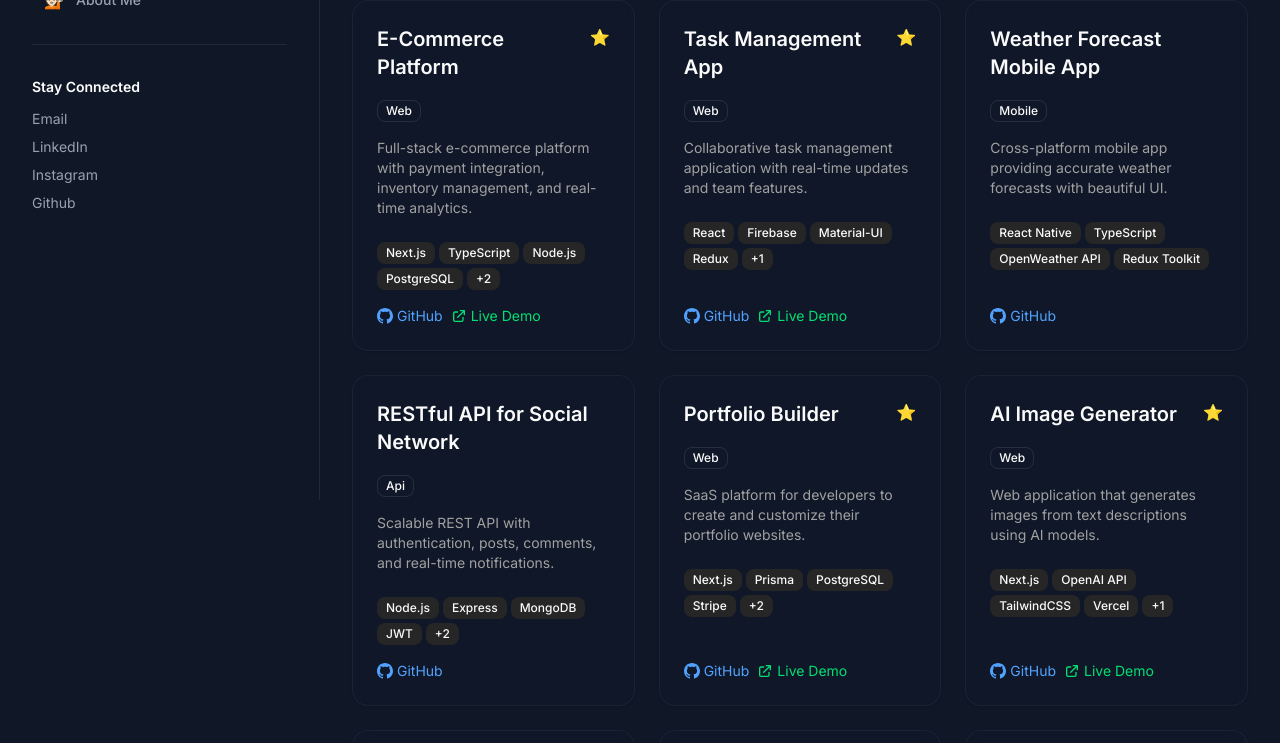
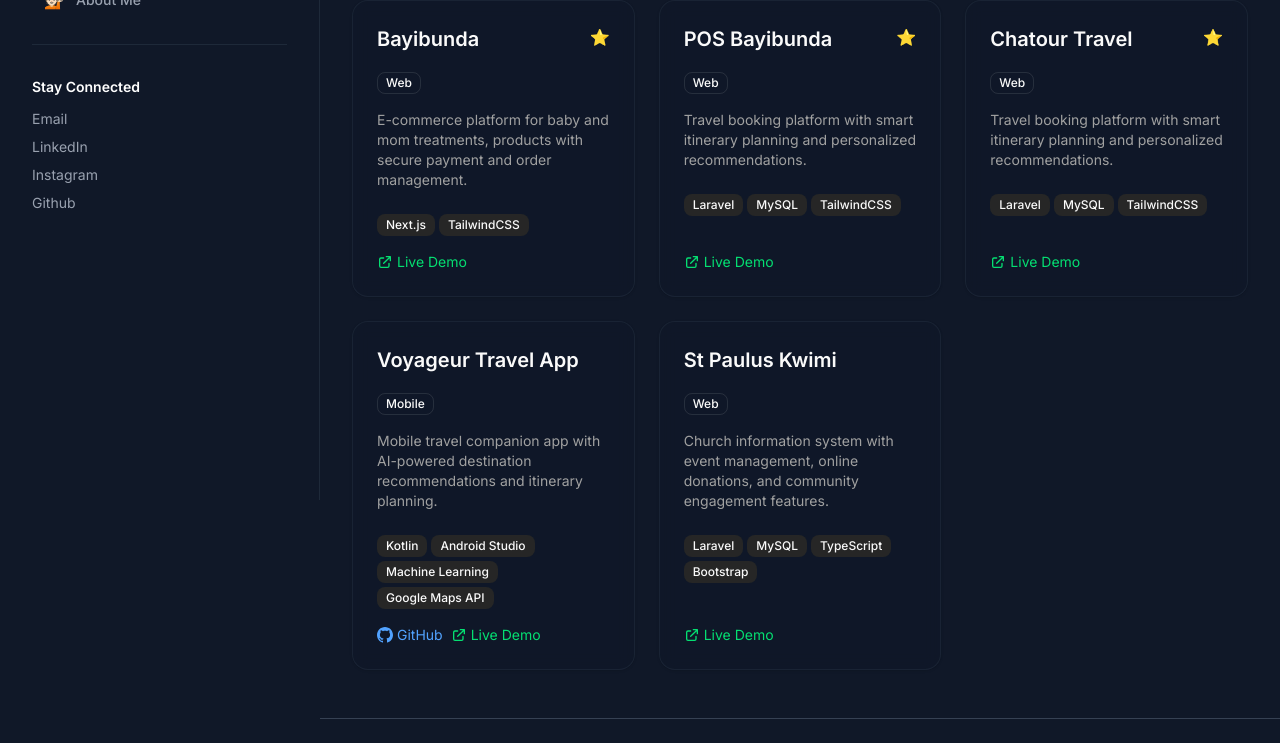
Before and after one commit to diasoy/profile, a Next.js app: page /projects in a window 1280 px wide. Shown: the part 300-1043 px from the top of the page. Built offline with nearby package versions, Linux system fonts and the light colour scheme.

Commit message:
feat: update About page animations and enhance card styles, remove unused project categories, and modify project data structure

```diff
--- a/src/app/about/page.tsx
+++ b/src/app/about/page.tsx
@@ -56,7 +56,7 @@
       <div className="relative mx-auto max-w-6xl px-6 py-14 lg:px-10 lg:py-16">
         <section className="mb-14">
           <div className="grid items-center gap-10 lg:grid-cols-[1.15fr_0.85fr]">
-            <div className="space-y-6">
+            <div className="space-y-6 animate-in fade-in slide-in-from-bottom-6">
               <div className="flex flex-wrap gap-2">
                 <Badge
                   variant="secondary"
@@ -100,10 +100,11 @@
               </div>
 
               <div className="grid gap-3 sm:grid-cols-3">
-                {stats.map((stat) => (
+                {stats.map((stat, index) => (
                   <div
                     key={stat.label}
-                    className="rounded-2xl border border-gray-200/80 bg-white/80 px-4 py-4 shadow-sm transition duration-200 hover:-translate-y-0.5 hover:border-emerald-400/70 hover:shadow-lg dark:border-gray-800/80 dark:bg-gray-900/70 dark:hover:border-emerald-400/50"
+                    className="rounded-2xl border border-gray-200/80 bg-white/80 px-4 py-4 shadow-sm transition duration-200 hover:-translate-y-0.5 hover:border-emerald-400/70 hover:shadow-lg animate-in fade-in slide-in-from-bottom-3 dark:border-gray-800/80 dark:bg-gray-900/70 dark:hover:border-emerald-400/50"
+                    style={{ animationDelay: `${index * 90}ms` }}
                   >
                     <p className="bg-gradient-to-r from-emerald-500 to-blue-500 bg-clip-text text-3xl font-semibold text-transparent">
                       {stat.value}
@@ -119,6 +120,7 @@
               </div>
             </div>
 
+            <div className="animate-in fade-in slide-in-from-top-6">
               <Card className="relative overflow-hidden border-gray-200/70 bg-gradient-to-br from-white/70 via-white/40 to-emerald-50/50 shadow-xl dark:border-gray-800/70 dark:from-gray-900/80 dark:via-gray-900/60 dark:to-emerald-900/20">
                 <div className="absolute right-3 top-3 h-28 w-28 rounded-full bg-emerald-400/15 blur-2xl" />
                 <div className="absolute -left-10 -bottom-12 h-36 w-36 rounded-full bg-blue-500/15 blur-2xl dark:bg-blue-500/20" />
@@ -132,10 +134,11 @@
                   </CardDescription>
                 </CardHeader>
                 <CardContent className="relative space-y-4">
-                {focusAreas.map((area) => (
+                  {focusAreas.map((area, index) => (
                     <div
                       key={area.title}
-                    className="flex items-start gap-3 rounded-xl border border-gray-200/70 bg-white/70 px-4 py-3 shadow-sm dark:border-gray-800/70 dark:bg-gray-900/70"
+                      className="flex items-start gap-3 rounded-xl border border-gray-200/70 bg-white/70 px-4 py-3 shadow-sm animate-in fade-in slide-in-from-right-2 dark:border-gray-800/70 dark:bg-gray-900/70"
+                      style={{ animationDelay: `${index * 90}ms` }}
                     >
                       <div className="mt-1 h-2.5 w-2.5 shrink-0 rounded-full bg-gradient-to-br from-emerald-400 to-blue-500" />
                       <div>
@@ -150,6 +153,7 @@
                   ))}
                 </CardContent>
               </Card>
+            </div>
           </div>
         </section>
 
@@ -173,7 +177,7 @@
           </div>
 
           <div className="grid gap-6 lg:grid-cols-[1.1fr_0.9fr]">
-            <Card className="border-gray-200/70 shadow-md dark:border-gray-800/70">
+            <Card className="border-gray-200/70 shadow-md animate-in fade-in slide-in-from-left-4 dark:border-gray-800/70">
               <CardHeader>
                 <CardTitle className="text-xl text-gray-900 dark:text-white">
                   What I optimize for
@@ -216,7 +220,7 @@
               </CardContent>
             </Card>
 
-            <Card className="border-gray-200/70 shadow-md dark:border-gray-800/70">
+            <Card className="border-gray-200/70 shadow-md animate-in fade-in slide-in-from-right-4 dark:border-gray-800/70">
               <CardHeader>
                 <CardTitle className="text-xl text-gray-900 dark:text-white">
                   Stacks & tools in rotation
@@ -263,7 +267,11 @@
               const isLast = index === experience.length - 1;
 
               return (
-                <div key={exp.company} className="relative pl-8 sm:pl-10">
+                <div
+                  key={exp.company}
+                  className="relative pl-8 sm:pl-10 animate-in fade-in slide-in-from-bottom-4"
+                  style={{ animationDelay: `${index * 110}ms` }}
+                >
                   {!isLast && (
                     <div className="absolute left-3 top-6 bottom-[-24px] w-px bg-gradient-to-b from-emerald-500/40 via-emerald-500/20 to-transparent dark:from-emerald-400/40 dark:via-emerald-400/20 sm:left-4" />
                   )}
@@ -312,7 +320,7 @@
 
         <section className="mb-4">
           <div className="grid gap-6 lg:grid-cols-[1.1fr_0.9fr]">
-            <Card className="border-gray-200/70 shadow-md dark:border-gray-800/70">
+            <Card className="border-gray-200/70 shadow-md animate-in fade-in slide-in-from-left-4 dark:border-gray-800/70">
               <CardHeader>
                 <CardTitle className="text-xl text-gray-900 dark:text-white">
                   Education
@@ -351,7 +359,7 @@
               </CardContent>
             </Card>
 
-            <Card className="border-gray-200/70 shadow-md dark:border-gray-800/70">
+            <Card className="border-gray-200/70 shadow-md animate-in fade-in slide-in-from-right-4 dark:border-gray-800/70">
               <CardHeader>
                 <CardTitle className="text-xl text-gray-900 dark:text-white">
                   Certifications
--- a/src/app/projects/page.tsx
+++ b/src/app/projects/page.tsx
@@ -9,7 +9,7 @@
 export default function Projects() {
   const [selectedCategory, setSelectedCategory] = useState<string>('all');
 
-  const categories = ['all', 'web', 'mobile', 'api'];
+  const categories = ['all', 'web', 'mobile'];
 
   const filteredProjects = projects.filter((project) => {
     return selectedCategory === 'all' || project.category === selectedCategory;
--- a/src/components/ui/card.tsx
+++ b/src/components/ui/card.tsx
@@ -7,7 +7,7 @@
     <div
       data-slot="card"
       className={cn(
-        "bg-card text-card-foreground flex flex-col gap-6 rounded-2xl border border-gray-200/80 py-6 shadow-sm dark:border-gray-800/70 dark:bg-gray-900/80 dark:backdrop-blur-sm",
+        "bg-card text-card-foreground flex flex-col gap-6 rounded-2xl border border-gray-200/80 py-6 shadow-sm transition-all duration-200 hover:-translate-y-1 hover:shadow-lg hover:shadow-emerald-100/60 hover:border-emerald-400/60 dark:border-gray-800/70 dark:bg-gray-900/80 dark:backdrop-blur-sm dark:hover:border-emerald-400/50 dark:hover:shadow-emerald-500/20",
         className
       )}
       {...props}
--- a/src/data/project.ts
+++ b/src/data/project.ts
@@ -5,7 +5,7 @@
   longDescription?: string;
   image: string;
   tags: string[];
-  category: 'web' | 'mobile' | 'api';
+  category: 'web' | 'mobile';
   githubUrl?: string;
   liveUrl?: string;
   featured: boolean;
@@ -16,163 +16,73 @@
 export const projects: Project[] = [
   {
     id: '1',
-    title: 'E-Commerce Platform',
-    description: 'Full-stack e-commerce platform with payment integration, inventory management, and real-time analytics.',
-    longDescription: 'A comprehensive e-commerce solution built with Next.js and Node.js. Features include user authentication, product catalog, shopping cart, secure payment processing with Stripe, order tracking, and an admin dashboard for managing inventory and sales analytics.',
+    title: 'Bayibunda',
+    description: 'E-commerce platform for baby and mom treatments, products with secure payment and order management.',
+    longDescription: 'A comprehensive e-commerce platform tailored for baby and mom products. Features include user authentication, product catalog, shopping cart, secure payment integration with Stripe, order tracking, and an admin dashboard for managing products and orders. Built with Next.js, TypeScript, and PostgreSQL.',
     image: '/projects/ecommerce.jpg',
-    tags: ['Next.js', 'TypeScript', 'Node.js', 'PostgreSQL', 'Stripe', 'TailwindCSS'],
+    tags: ['Next.js', 'TailwindCSS'],
     category: 'web',
-    githubUrl: 'https://github.com/yourusername/ecommerce-platform',
-    liveUrl: 'https://ecommerce-demo.vercel.app',
+    githubUrl: '',
+    liveUrl: 'https://bayibunda.id',
     featured: true,
-    startDate: '2024-01',
-    endDate: '2024-06',
+    startDate: '2025-06',
+    endDate: '2025-09',
   },
   {
     id: '2',
-    title: 'Task Management App',
-    description: 'Collaborative task management application with real-time updates and team features.',
-    longDescription: 'A modern task management solution that enables teams to collaborate effectively. Built with React and Firebase, it includes features like drag-and-drop task boards, real-time synchronization, team chat, file attachments, and customizable workflows.',
-    image: '/projects/task-manager.jpg',
-    tags: ['React', 'Firebase', 'Material-UI', 'Redux', 'WebSocket'],
+    title: 'POS Bayibunda',
+    description: 'Travel booking platform with smart itinerary planning and personalized recommendations.',
+    longDescription: 'An innovative travel platform. Features include intelligent trip planning, hotel and flight booking, tour package recommendations, real-time price comparison, customer reviews, and 24/7 chat support for seamless travel experience across Indonesia.',
+    image: '/projects/chatour-travel.jpg',
+    tags: ['Laravel', 'MySQL', 'TailwindCSS'],
     category: 'web',
-    githubUrl: 'https://github.com/yourusername/task-manager',
-    liveUrl: 'https://task-manager-demo.netlify.app',
+    githubUrl: '',
+    liveUrl: 'https://pos.bayibunda.id',
     featured: true,
-    startDate: '2023-09',
-    endDate: '2023-12',
+    startDate: '2025-06',
+    endDate: '2025-09',
   },
   {
     id: '3',
-    title: 'Weather Forecast Mobile App',
-    description: 'Cross-platform mobile app providing accurate weather forecasts with beautiful UI.',
-    longDescription: 'A sleek weather application built with React Native that provides detailed weather information, hourly and weekly forecasts, weather alerts, and location-based recommendations. Features include offline caching, push notifications, and customizable widgets.',
-    image: '/projects/weather-app.jpg',
-    tags: ['React Native', 'TypeScript', 'OpenWeather API', 'Redux Toolkit'],
-    category: 'mobile',
-    githubUrl: 'https://github.com/yourusername/weather-app',
-    featured: false,
-    startDate: '2024-03',
-    endDate: '2024-05',
+    title: 'Chatour Travel',
+    description: 'Travel booking platform with smart itinerary planning and personalized recommendations.',
+    longDescription: 'An innovative travel platform. Features include intelligent trip planning, hotel and flight booking, tour package recommendations, real-time price comparison, customer reviews, and 24/7 chat support for seamless travel experience across Indonesia.',
+    image: '/projects/chatour-travel.jpg',
+    tags: ['Laravel', 'MySQL', 'TailwindCSS'],
+    category: 'web',
+    githubUrl: '',
+    liveUrl: 'https://chatourtravel.id',
+    featured: true,
+    startDate: '2025-06',
+    endDate: '2025-09',
   },
     {
       id: '4',
-    title: 'RESTful API for Social Network',
-    description: 'Scalable REST API with authentication, posts, comments, and real-time notifications.',
-    longDescription: 'A robust social networking API built with Express.js and MongoDB. Implements JWT authentication, user profiles, friend connections, post creation and sharing, commenting system, likes, real-time notifications using WebSockets, and image upload with cloudinary integration.',
+      title: 'Voyageur Travel App',
+      description: 'Mobile travel companion app with AI-powered destination recommendations and itinerary planning.',
+      longDescription: 'An Android travel application built with Kotlin that provides personalized travel recommendations using machine learning. Features include destination discovery, itinerary builder, local attraction suggestions, travel budget calculator, offline maps, and social sharing capabilities. Developed as part of Bangkit Academy capstone project.',
+      image: '/projects/voyageur-travel-app.jpg',
+      tags: ['Kotlin', 'Android Studio', 'Machine Learning', 'Google Maps API'],
+      category: 'mobile',
+      githubUrl: 'https://github.com/Voyageur-Team/MobileDevelopment',
+      liveUrl: 'https://www.linkedin.com/posts/diasnormann_lifeatbangkit-bangkit24h2-bepchallenge-activity-7280581941605670912-RUoZ',
+      featured: false,
+      startDate: '2024-10',
+      endDate: '2024-12',
+    },
+    {
+      id: '5',
+      title: 'St Paulus Kwimi',
+      description: 'Church information system with event management, online donations, and community engagement features.',
+      longDescription: 'A comprehensive web platform for St. Paulus Kwimi Church that streamlines church operations and enhances community engagement. Features include mass schedules, event announcements, online donation system, baptism/wedding registration, news updates, photo gallery, and member directory management.',
       image: '/projects/social-api.jpg',
-    tags: ['Node.js', 'Express', 'MongoDB', 'JWT', 'Socket.io', 'Redis'],
-    category: 'api',
-    githubUrl: 'https://github.com/yourusername/social-api',
+      tags: ['Laravel', 'MySQL', 'TypeScript', 'Bootstrap'],
+      category: 'web',
+      githubUrl: '',
+      liveUrl: 'https://stpauluskwimi.my.id',
       featured: false,
       startDate: '2023-06',
       endDate: '2023-08',
-  },
-  {
-    id: '5',
-    title: 'Portfolio Builder',
-    description: 'SaaS platform for developers to create and customize their portfolio websites.',
-    longDescription: 'A no-code solution for developers to build professional portfolio websites. Features include drag-and-drop editor, multiple themes, project showcase, blog integration, contact forms, SEO optimization, and custom domain support.',
-    image: '/projects/portfolio-builder.jpg',
-    tags: ['Next.js', 'Prisma', 'PostgreSQL', 'Stripe', 'AWS S3', 'TailwindCSS'],
-    category: 'web',
-    githubUrl: 'https://github.com/yourusername/portfolio-builder',
-    liveUrl: 'https://portfolio-builder.io',
-    featured: true,
-    startDate: '2024-07',
-  },
-  {
-    id: '6',
-    title: 'AI Image Generator',
-    description: 'Web application that generates images from text descriptions using AI models.',
-    longDescription: 'An innovative tool that leverages AI to generate stunning images from text prompts. Built with Next.js and integrated with OpenAI DALL-E API. Features include prompt templates, image editing, style transfer, and a gallery of generated images.',
-    image: '/projects/ai-generator.jpg',
-    tags: ['Next.js', 'OpenAI API', 'TailwindCSS', 'Vercel', 'TypeScript'],
-    category: 'web',
-    githubUrl: 'https://github.com/yourusername/ai-image-generator',
-    liveUrl: 'https://ai-generator-demo.vercel.app',
-    featured: true,
-    startDate: '2024-08',
-  },
-  {
-    id: '7',
-    title: 'Fitness Tracker',
-    description: 'Mobile app to track workouts, nutrition, and health metrics.',
-    longDescription: 'A comprehensive fitness tracking application that helps users achieve their health goals. Features include workout logging, nutrition tracking, progress photos, body measurements, workout plans, exercise database, and integration with fitness wearables.',
-    image: '/projects/fitness-tracker.jpg',
-    tags: ['React Native', 'Expo', 'Firebase', 'HealthKit', 'Google Fit'],
-    category: 'mobile',
-    githubUrl: 'https://github.com/yourusername/fitness-tracker',
-    featured: false,
-    startDate: '2023-10',
-    endDate: '2024-02',
-  },
-  {
-    id: '8',
-    title: 'Blog CMS',
-    description: 'Headless CMS for managing blog content with markdown support.',
-    longDescription: 'A modern headless CMS designed specifically for blogs and content-heavy websites. Built with Next.js and Prisma, it features a clean admin interface, markdown/MDX support, SEO tools, media management, user roles, and REST/GraphQL APIs.',
-    image: '/projects/blog-cms.jpg',
-    tags: ['Next.js', 'Prisma', 'PostgreSQL', 'GraphQL', 'MDX', 'TailwindCSS'],
-    category: 'web',
-    githubUrl: 'https://github.com/yourusername/blog-cms',
-    liveUrl: 'https://blog-cms-demo.vercel.app',
-    featured: false,
-    startDate: '2024-04',
-    endDate: '2024-06',
-  },
-  {
-    id: '9',
-    title: 'Real-time Chat Application',
-    description: 'Modern chat app with end-to-end encryption and multimedia support.',
-    longDescription: 'A secure real-time messaging application built with Socket.io and React. Features include one-on-one and group chats, end-to-end encryption, file sharing, voice messages, video calls, read receipts, typing indicators, and message reactions.',
-    image: '/projects/chat-app.jpg',
-    tags: ['React', 'Socket.io', 'Node.js', 'MongoDB', 'WebRTC', 'Redis'],
-    category: 'web',
-    githubUrl: 'https://github.com/yourusername/chat-app',
-    liveUrl: 'https://secure-chat-demo.herokuapp.com',
-    featured: false,
-    startDate: '2023-03',
-    endDate: '2023-07',
-  },
-  {
-    id: '10',
-    title: 'Expense Tracker',
-    description: 'Personal finance management app with budget planning and analytics.',
-    longDescription: 'A comprehensive expense tracking solution that helps users manage their finances. Features include expense categorization, budget planning, recurring transactions, financial reports with charts, bill reminders, and multi-currency support.',
-    image: '/projects/expense-tracker.jpg',
-    tags: ['Vue.js', 'Node.js', 'MongoDB', 'Chart.js', 'Express'],
-    category: 'web',
-    githubUrl: 'https://github.com/yourusername/expense-tracker',
-    featured: false,
-    startDate: '2023-11',
-    endDate: '2024-01',
-  },
-  {
-    id: '11',
-    title: 'Food Delivery Mobile App',
-    description: 'Cross-platform food delivery app with real-time order tracking and payment integration.',
-    longDescription: 'A complete food delivery solution with features for customers, restaurants, and delivery drivers. Built with React Native, includes restaurant browsing, menu management, cart system, payment processing, real-time GPS tracking, and push notifications.',
-    image: '/projects/food-delivery.jpg',
-    tags: ['React Native', 'Node.js', 'MongoDB', 'Stripe', 'Google Maps API', 'Socket.io'],
-    category: 'mobile',
-    githubUrl: 'https://github.com/yourusername/food-delivery-app',
-    featured: true,
-    startDate: '2024-02',
-    endDate: '2024-07',
-  },
-  {
-    id: '12',
-    title: 'GraphQL API Gateway',
-    description: 'Microservices API gateway with GraphQL federation and authentication.',
-    longDescription: 'A scalable API gateway that unifies multiple microservices using GraphQL federation. Features include authentication, rate limiting, caching with Redis, monitoring, logging, and comprehensive documentation with GraphQL Playground.',
-    image: '/projects/graphql-gateway.jpg',
-    tags: ['Node.js', 'GraphQL', 'Apollo Server', 'Redis', 'Docker', 'Kubernetes'],
-    category: 'api',
-    githubUrl: 'https://github.com/yourusername/graphql-gateway',
-    featured: false,
-    startDate: '2024-05',
-    endDate: '2024-09',
     },
 ];
 
```
Lines whose indentation alone changed are shown as unchanged.
